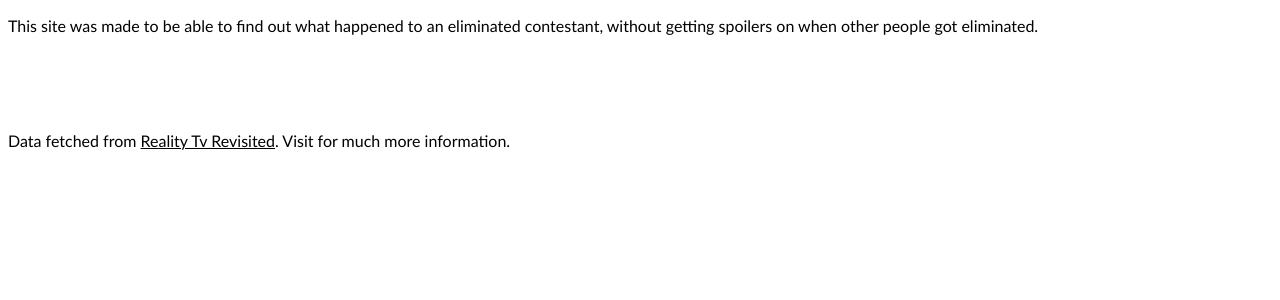
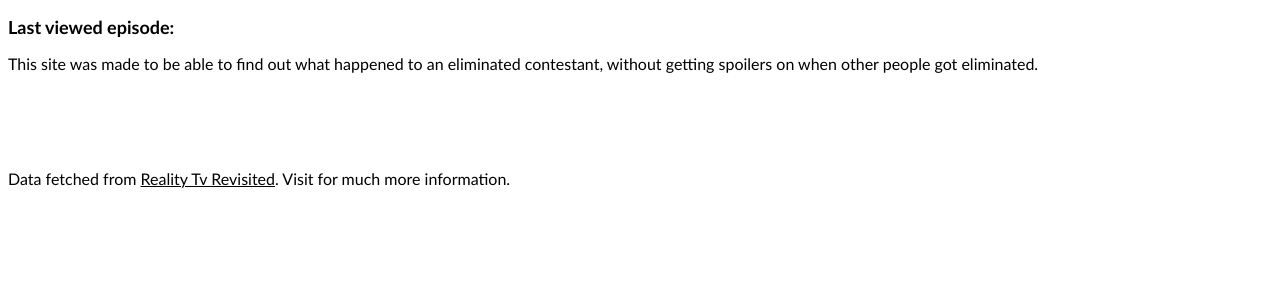
Before and after one commit to gotling/NoSpoil, a Flask app: page / in a window 1280 px wide. Shown: the part 56-356 px from the top of the page. Run offline with Flask 3, Linux system fonts and the light colour scheme; parts of the project's set-up code (start-up, migrations or seed data) failed here and were passed over.

Commit message:
Add link to last episode from main. Add link to YouTube search

```diff
--- a/static/index.js
+++ b/static/index.js
@@ -1,12 +1,18 @@
 const lastUrlKey = "lastUrl";
+const lastNameKey = "lastName";
 
-if (document.location.pathname == '/' && !document.referrer) {
+if (document.location.pathname == '/') {
     if (lastUrlKey in localStorage) {
-        let url = localStorage.getItem(lastUrlKey)
+        let url = localStorage.getItem(lastUrlKey);
+        let name = localStorage.getItem(lastNameKey);
+
         if (url !== document.location.pathname) {
-            location.href = url;
+            var a = document.getElementById('history-link');
+            a.href = url;
+            a.innerText = name;
         }
     }
+} else {
+    localStorage.setItem(lastUrlKey, location.href);
+    localStorage.setItem(lastNameKey, LAST_NAME);
 }
-
-localStorage.setItem(lastUrlKey, location.href);
--- a/static/style.css
+++ b/static/style.css
@@ -96,6 +96,11 @@
     font-size: x-large;
 }
 
+.history {
+    margin-top: 1rem;
+    font-size: large;
+}
+
 .credit {
     margin-top: 3rem;
 }
--- a/templates/episode.html
+++ b/templates/episode.html
@@ -25,5 +25,11 @@
         {% for contestant in contestants %}
         <li><a href="https://hellskitchen.fandom.com/wiki/{{ contestant }}">{{ contestant }} (Hell's Kitchen Wiki)</a></li>
         {% endfor %}
+        <li><a href="https://www.youtube.com/results?search_query=%40hellskitchen+season+{{season}}+episode+{{episode}}">YouTube Season {{season}} Episode {{episode}}</a></li>
+        <li><a href="https://www.youtube.com/results?search_query=%40hellskitchen+season+{{season}}+episode+{{episode+1}}">YouTube Season {{season}} Episode {{episode+1}}</a></li>
     </ul>
+
+    <script>
+        const LAST_NAME = "Season {{ season }} episode {{ episode }}";
+    </script>
 {% endblock %}
--- a/templates/index.html
+++ b/templates/index.html
@@ -5,6 +5,10 @@
 
 {% endblock %}
 {% block content %}
+    <div class="history">
+        <strong>Last viewed episode:</strong> <a id="history-link" href=""></a>
+    </div>
+
     <p>This site was made to be able to find out what happened to an eliminated contestant, without getting spoilers on when other people got eliminated.</p>
 
     <div class="two-columns-grid">
@@ -24,8 +28,6 @@
         </div>
     </div>
 
-
-
     <p class="credit">
         Data fetched from <a href="https://www.realitytvrevisited.com/">Reality Tv Revisited</a>. Visit for much more information.
     </p>
```
